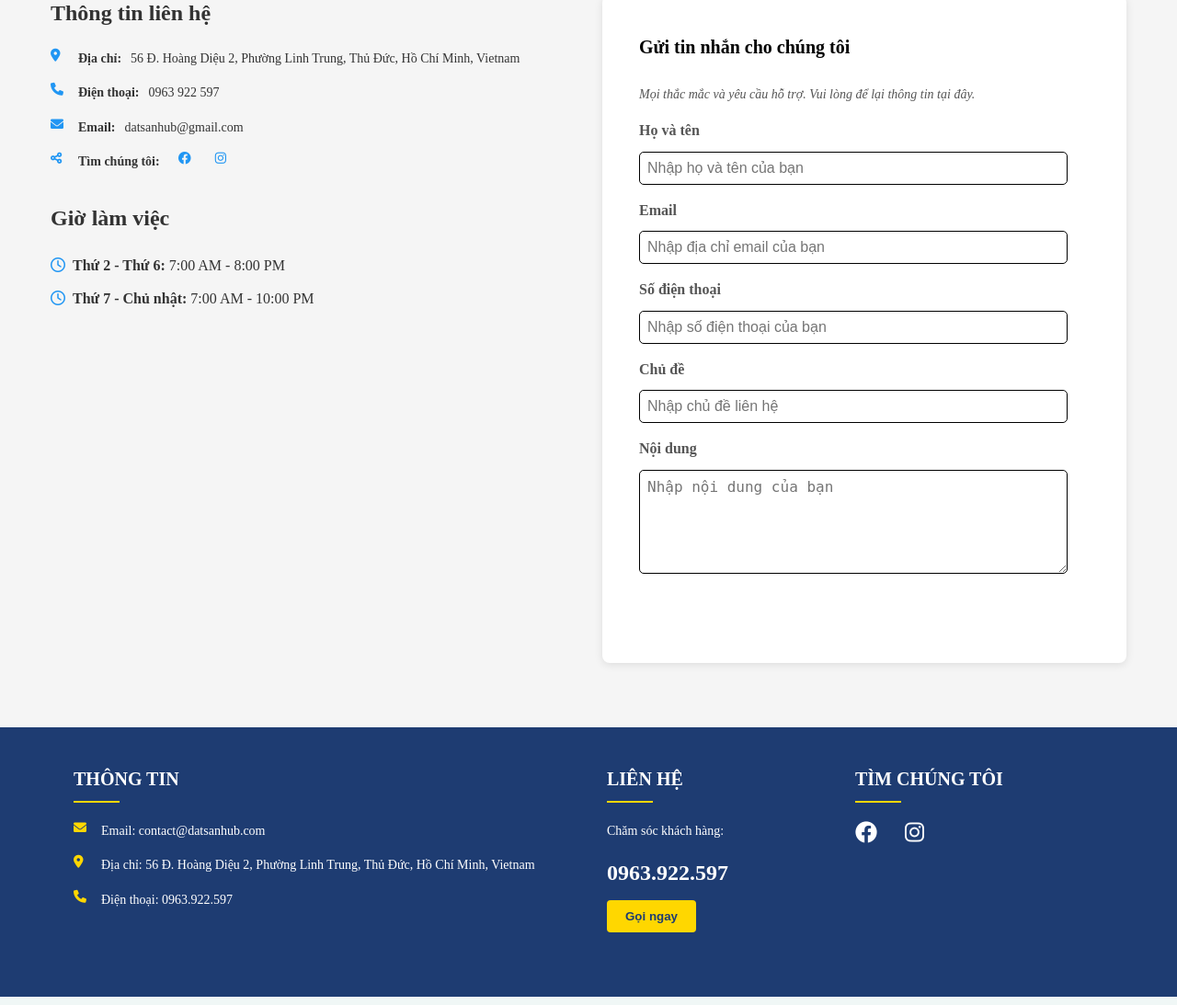
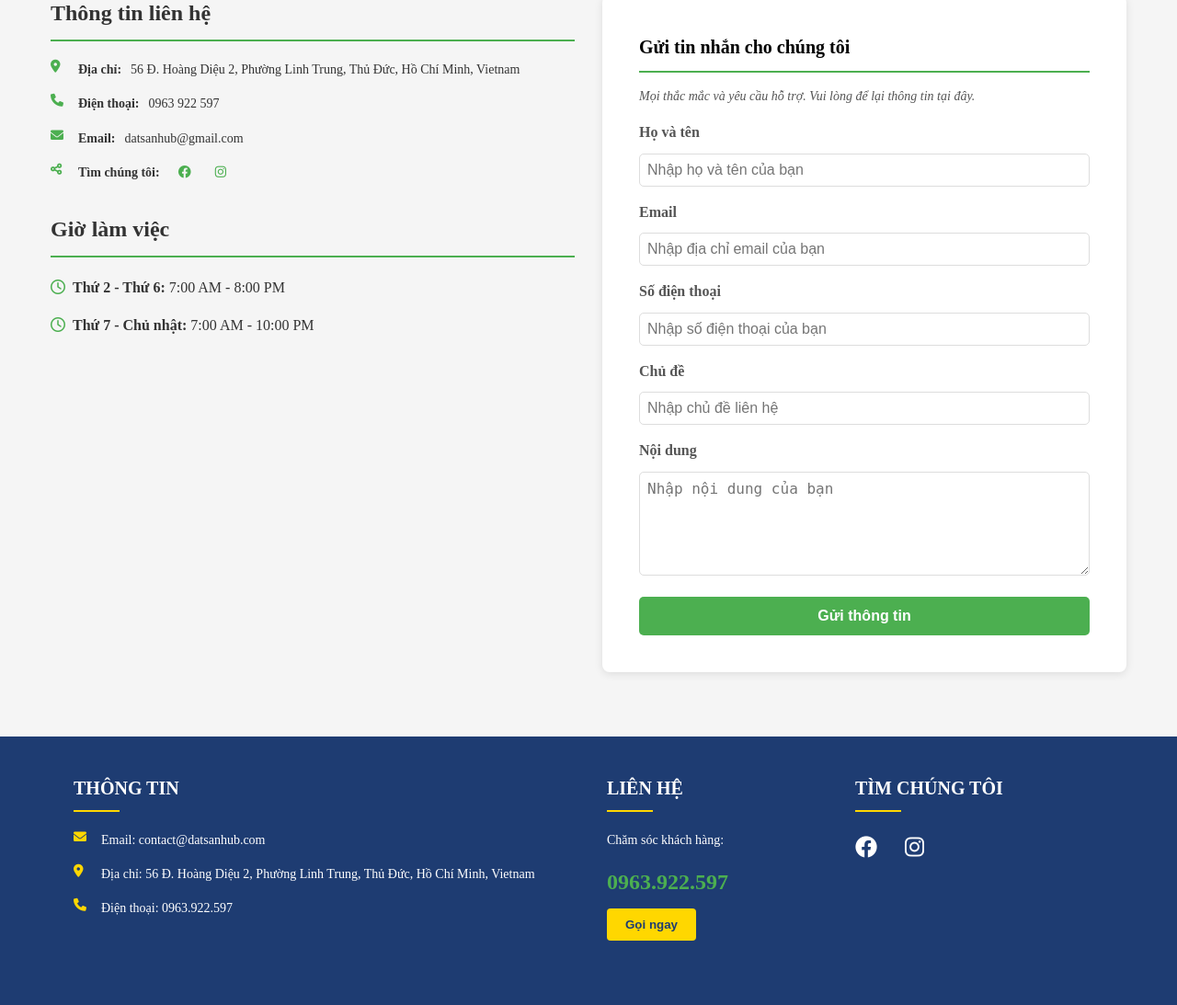
Before and after one commit to Josesluvmoney/DatSanHub, a PHP site: page /lienhe.php in a window 1280 px wide. Shown: the part 735-1828 px from the top of the page at 92% size. Run offline with PHP 8.4, Linux system fonts and the light colour scheme.

Commit message:
Update lienhe.php
update css and doctype

```diff
--- a/lienhe.php
+++ b/lienhe.php
@@ -1,5 +1,5 @@
-<!DOCTYPE php>
-<php lang="vi">
+<!DOCTYPE html>
+<html lang="vi">
 <head>
     <meta charset="UTF-8">
     <meta name="viewport" content="width=device-width, initial-scale=1.0">
@@ -10,6 +10,13 @@
     <!-- Font Awesome CSS -->
     <link rel="stylesheet" href="https://cdnjs.cloudflare.com/ajax/libs/font-awesome/6.0.0/css/all.min.css">
     <style>
+        :root {
+            --primary-color: #4CAF50;
+            --primary-dark: #388E3C;
+            --text-dark: #333;
+            --text-light: #666;
+        }
+
         * {
             margin: 0;
             padding: 0;
@@ -51,12 +58,15 @@
     .working-hours h2,
     .contact-form h2 {
         color: var(--text-dark);
-        border-bottom: 2px solid var(--primary-color);
+        border-bottom: 2px solid #4CAF50;
         padding-bottom: 10px;
+        margin-bottom: 20px;
         font-size: 1.5em;
     }
         .contact-info p, .working-hours p {
-            margin: 10px 0;
+            margin: 15px 0;
+            font-size: 16px;
+            line-height: 1.6;
         }
         .contact-info a {
         text-decoration: none;
@@ -71,19 +81,18 @@
     }
     .contact-form input,
     .contact-form textarea {
-        width: calc(100% - 24px);
+        width: 100%;
         padding: 12px;
         margin: 8px 0 20px;
         border: 1px solid #ddd;
         border-radius: 5px;
         font-size: 16px;
         transition: border-color 0.3s ease;
-        border-color: var(--primary-color);
     }
     .contact-form button {
         width: 100%;
         padding: 12px;
-        background-color: var(--primary-color);
+        background-color: #4CAF50;
         color: white;
         border: none;
         border-radius: 5px;
@@ -361,13 +370,107 @@
         overflow: hidden;
         box-shadow: 0 2px 10px rgba(0, 0, 0, 0.1);
     }
+
+    .contact-info i.fas,
+    .contact-info i.fab,
+    .working-hours i.far {
+        width: 20px;
+        color: #4CAF50 !important;
+    }
+
+    .contact-info .fab.fa-facebook,
+    .contact-info .fab.fa-instagram {
+        color: #4CAF50 !important;
+    }
+
+    .contact-info a {
+        color: #4CAF50;
+        text-decoration: none;
+    }
+
+    .contact-info a:hover {
+        color: #388E3C;
+    }
+
+    .contact-form button,
+    .contact-form .submit-btn {
+        background-color: #4CAF50;
+        color: white;
+    }
+
+    .contact-form button:hover,
+    .contact-form .submit-btn:hover {
+        background-color: #388E3C;
+    }
+
+    .contact-form input:focus,
+    .contact-form textarea:focus {
+        border-color: #4CAF50;
+    }
+
+    /* Thêm một class container mới cho phần contact */
+    .contact-section {
+        --contact-primary: #4CAF50;
+        --contact-dark: #388E3C;
+    }
+
+    /* Cập nhật tất cả các selector để sử dụng class mới */
+    .contact-section .contact-info i.fas,
+    .contact-section .contact-info i.fab,
+    .contact-section .working-hours i.far {
+        width: 20px;
+        color: var(--contact-primary) !important;
+    }
+
+    .contact-section .contact-info .fab.fa-facebook,
+    .contact-section .contact-info .fab.fa-instagram {
+        color: var(--contact-primary) !important;
+    }
+
+    .contact-section .contact-info a {
+        color: var(--contact-primary);
+        text-decoration: none;
+    }
+
+    .contact-section .contact-info a:hover {
+        color: var(--contact-dark);
+    }
+
+    .contact-section .contact-info {
+        --contact-primary: #4CAF50;
+        --contact-dark: #388E3C;
+    }
+
+    /* Chỉ áp dụng cho các icon và link trong phần contact-info của contact-section */
+    .contact-section .contact-info i.fas,
+    .contact-section .contact-info i.fab,
+    .contact-section .working-hours i.far {
+        width: 20px;
+        color: var(--contact-primary) !important;
+    }
+
+    /* Chỉ áp dụng cho các link trong phần contact-info */
+    .contact-section .contact-info p a {
+        color: var(--contact-primary);
+        text-decoration: none;
+    }
+
+    .contact-section .contact-info p a:hover {
+        color: var(--contact-dark);
+    }
+
+    /* Chỉ áp dụng cho social media icons trong contact-info */
+    .contact-section .contact-info .fab.fa-facebook,
+    .contact-section .contact-info .fab.fa-instagram {
+        color: var(--contact-primary) !important;
+    }
     </style>
 </head>
 <body>
 <?php
     include 'navbar.php';
     ?>
-    <div class="container">
+    <div class="container contact-section">
         <div class="header-section">
             <h1>liên hệ</h1>
         </div>
@@ -384,25 +487,25 @@
                 <div class="contact-info">
                     <h2>Thông tin liên hệ</h2>
                     <p>
-                        <i class="fas fa-map-marker-alt" style="width: 20px; color: #2196F3;"></i>
+                        <i class="fas fa-map-marker-alt" style="width: 20px; color: #4CAF50;"></i>
                         <strong>Địa chỉ:</strong> 56 Đ. Hoàng Diệu 2, Phường Linh Trung, Thủ Đức, Hồ Chí Minh, Vietnam
                     </p>
                     <p>
-                        <i class="fas fa-phone" style="width: 20px; color: #2196F3;"></i>
+                        <i class="fas fa-phone" style="width: 20px; color: #4CAF50;"></i>
                         <strong>Điện thoại:</strong> 0963 922 597
                     </p>
                     <p>
-                        <i class="fas fa-envelope" style="width: 20px; color: #2196F3;"></i>
+                        <i class="fas fa-envelope" style="width: 20px; color: #4CAF50;"></i>
                         <strong>Email:</strong> datsanhub@gmail.com
                     </p>
                     <p>
-                        <i class="fas fa-share-alt" style="width: 20px; color: #2196F3;"></i>
+                        <i class="fas fa-share-alt" style="width: 20px; color: #4CAF50;"></i>
                         <strong>Tìm chúng tôi:</strong>
                         <a href="https://facebook.com/datsanhub" target="_blank" title="Facebook" style="margin-left: 10px;">
-                            <i class="fab fa-facebook" style="color: #2196F3;"></i>
+                            <i class="fab fa-facebook" style="color: #4CAF50;"></i>
                         </a>
                         <a href="https://instagram.com/datsanhub" target="_blank" title="Instagram" style="margin-left: 10px;">
-                            <i class="fab fa-instagram" style="color: #2196F3;"></i>
+                            <i class="fab fa-instagram" style="color: #4CAF50;"></i>
                         </a>
                     </p>
                 </div>
@@ -410,11 +513,11 @@
                 <div class="working-hours">
                     <h2>Giờ làm việc</h2>
                     <p>
-                        <i class="far fa-clock" style="width: 20px; color: #2196F3;"></i>
+                        <i class="far fa-clock" style="width: 20px; color: #4CAF50;"></i>
                         <strong>Thứ 2 - Thứ 6:</strong> 7:00 AM - 8:00 PM
                     </p>
                     <p>
-                        <i class="far fa-clock" style="width: 20px; color: #2196F3;"></i>
+                        <i class="far fa-clock" style="width: 20px; color: #4CAF50;"></i>
                         <strong>Thứ 7 - Chủ nhật:</strong> 7:00 AM - 10:00 PM
                     </p>
                 </div>
```
Also changed, not shown: other parts of lienhe.php (+13 -13 lines).
